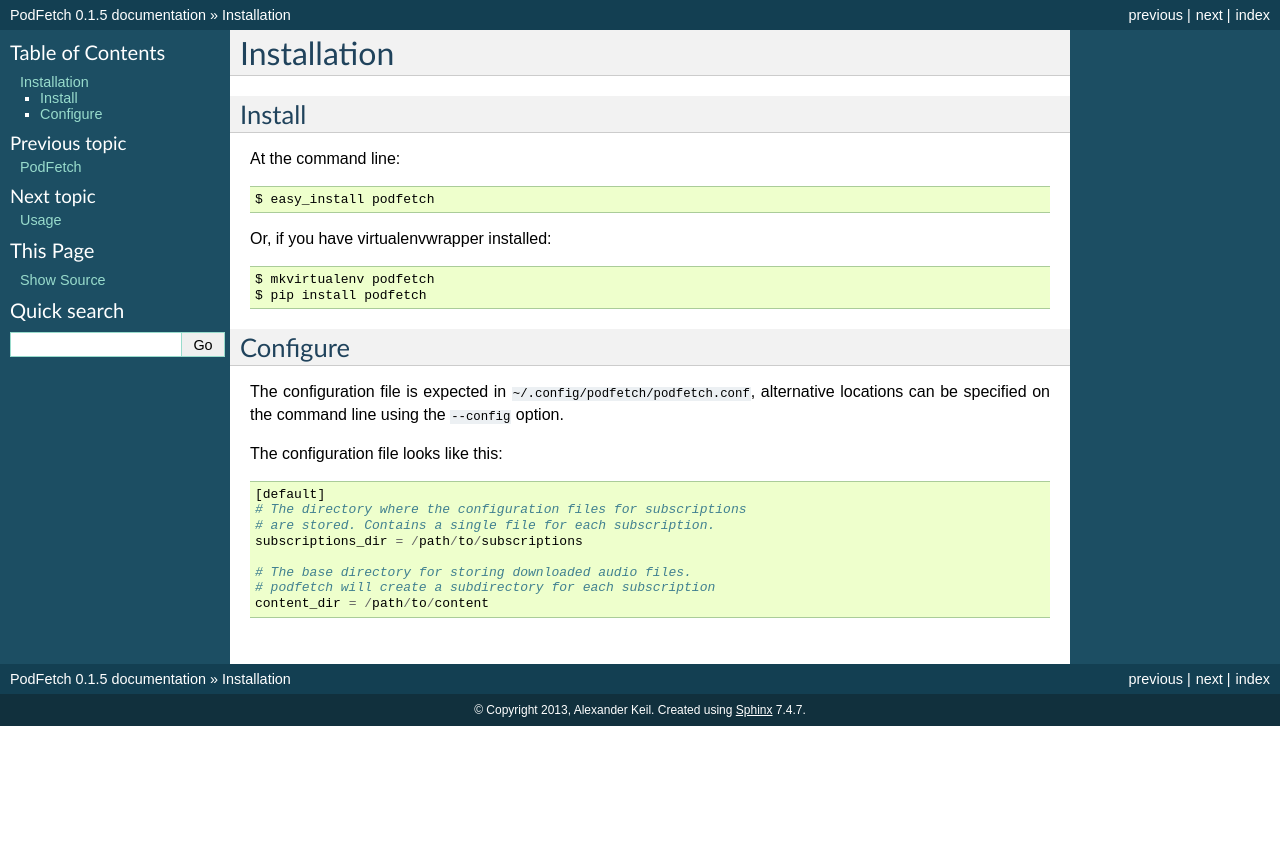
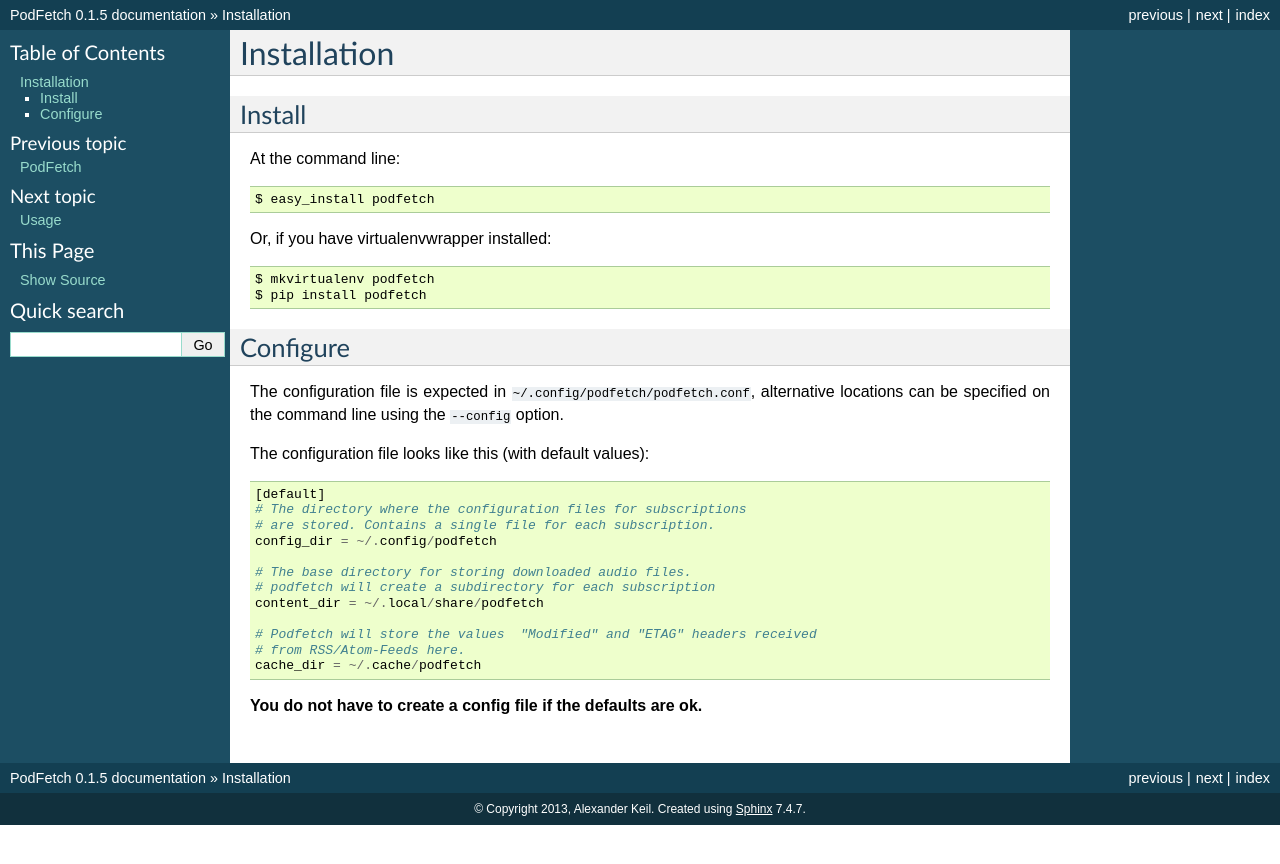
Before and after one commit to akeil/podfetch, a Sphinx documentation site: the page built from docs/installation.rst, in a window 1280 px wide. Shown: the top 864 px of the page. Built offline with Sphinx 7.4.7, drawn with Linux system fonts in a browser that asks for light colours.

Commit message:
Docs update.

```diff
--- a/docs/installation.rst
+++ b/docs/installation.rst
@@ -16,19 +16,24 @@ Or, if you have virtualenvwrapper installed::
 
 Configure
 #########
-
 The configuration file is expected in
 ``~/.config/podfetch/podfetch.conf``,
 alternative locations can be specified on the command line
 using the ``--config`` option.
 
-The configuration file looks like this::
+The configuration file looks like this (with default values)::
 
     [default]
     # The directory where the configuration files for subscriptions
     # are stored. Contains a single file for each subscription.
-    subscriptions_dir = /path/to/subscriptions
+    config_dir = ~/.config/podfetch
 
     # The base directory for storing downloaded audio files.
     # podfetch will create a subdirectory for each subscription
-    content_dir = /path/to/content
+    content_dir = ~/.local/share/podfetch
+
+    # Podfetch will store the values  "Modified" and "ETAG" headers received
+    # from RSS/Atom-Feeds here.
+    cache_dir = ~/.cache/podfetch
+
+**You do not have to create a config file if the defaults are ok.**
```
Also changed, not shown: docs/cronjob.rst (+12 -5 lines), docs/usage.rst (+5 -5 lines).
